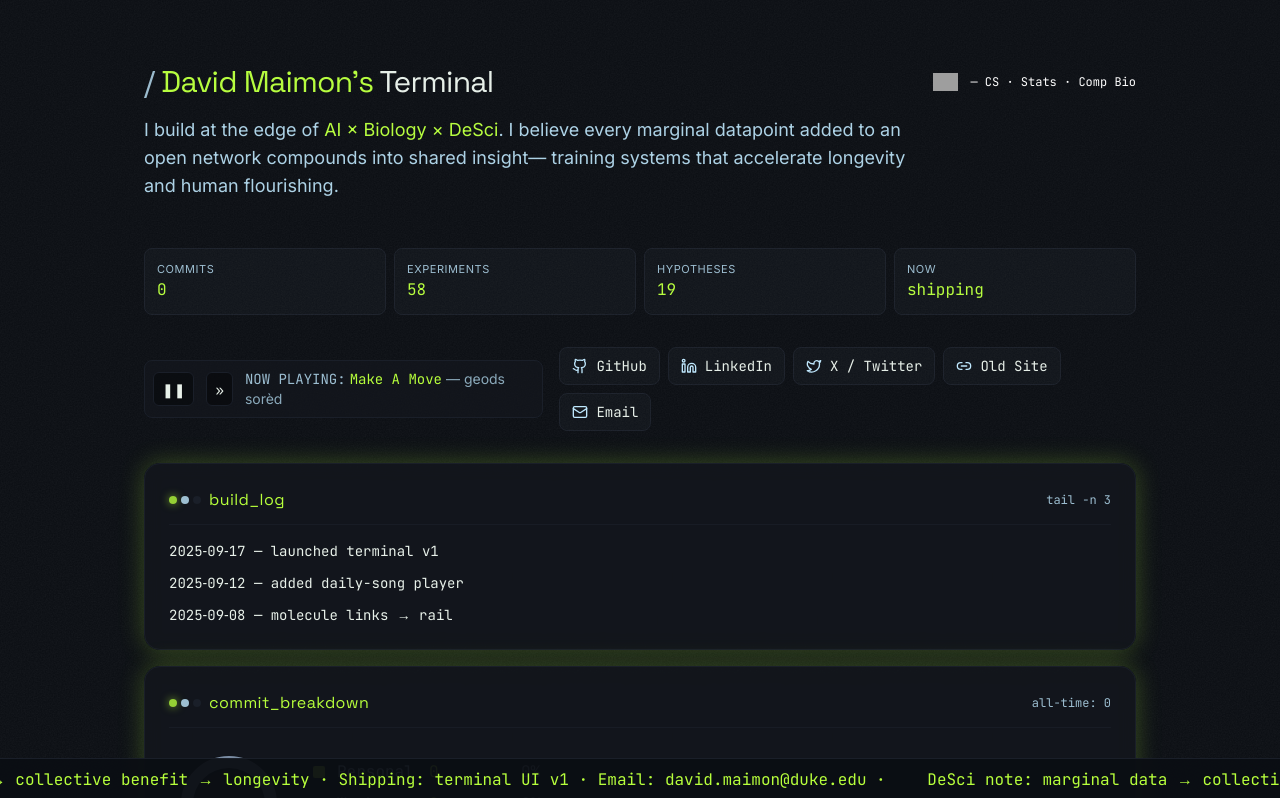
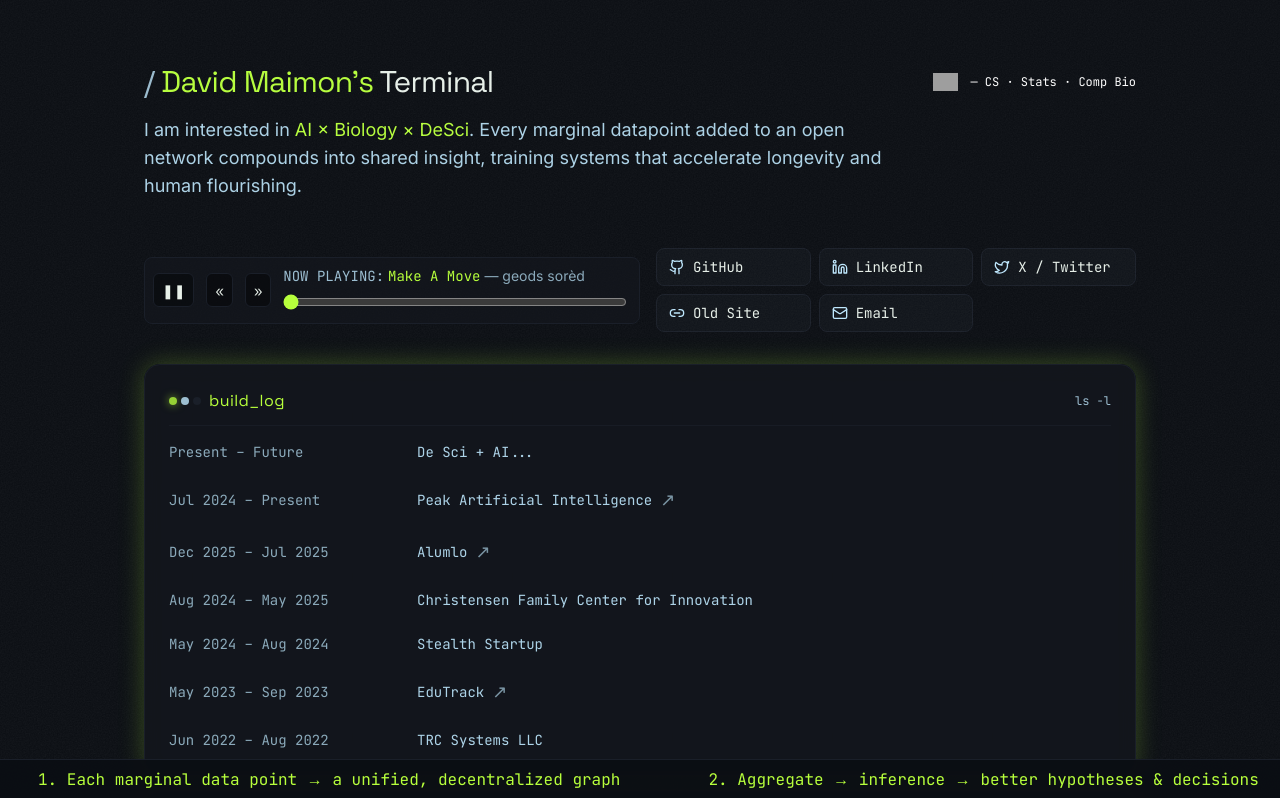
Before and after one commit to maimond123/davidmaimon.com, a Next.js app: page / in a window 1280 px wide. Shown: the top 798 px of the page. Built offline with nearby package versions, Linux system fonts and the light colour scheme; grey boxes are pictures that could not be loaded.

Commit message:
bunch of redesign

```diff
--- a/app/layout.tsx
+++ b/app/layout.tsx
@@ -7,7 +7,7 @@ const space = Space_Grotesk({ subsets: ["latin"], variable: "--font-space" });
 const jet = JetBrains_Mono({ subsets: ["latin"], variable: "--font-jet" });
 
 export const metadata: Metadata = {
-  title: "David Maimon — DeSci Terminal",
+  title: "David Maimon — Terminal",
   description: "Builder at the edge of AI × Biology × DeSci. Duke CS/Stats/Comp Bio.",
   metadataBase: new URL("https://your-domain.com"),
   icons: {
@@ -21,10 +21,10 @@ export const metadata: Metadata = {
   },
   manifest: "/favicon/site.webmanifest",
   openGraph: {
-    title: "DeSci Terminal",
+    title: "Terminal",
     description: "AI × Biology × DeSci",
     url: "https://your-domain.com",
-    siteName: "DeSci Terminal",
+    siteName: "Terminal",
     images: [{ url: "/og.png", width: 1200, height: 630 }],
     type: "website",
   },
--- a/app/page.tsx
+++ b/app/page.tsx
@@ -1,5 +1,4 @@
 import TerminalCard from "@/components/TerminalCard";
-import StatsBar from "@/components/StatsBar";
 import LinksRail from "@/components/LinksRail";
 import Ticker from "@/components/Ticker";
 import VibePlayer from "@/components/VibePlayer";
@@ -9,9 +8,20 @@ import TypewriterTitle from "@/components/TypewriterTitle";
 
 export default function Home() {
   const tickerItems = [
-    "DeSci note: marginal data → collective benefit → longevity",
-    "Shipping: terminal UI v1",
-    "Email: david.maimon@duke.edu",
+    "**DeSci Thesis:**",
+    "1. Each marginal data point → a unified, decentralized graph",
+    "2. Aggregate → inference → better hypotheses & decisions",
+    "3. Result: accelerated longevity & human flourishing with AI. "
+  ];
+
+  const experiences: { date: string; company: string; href?: string }[] = [
+    { date: "Present – Future", company: "De Sci + AI..." },
+    { date: "Jul 2024 – Present", company: "Peak Artificial Intelligence", href: "https://peak.watch" },
+    { date: "Dec 2025 – Jul 2025", company: "Alumlo", href: "https://alumlo.com" },
+    { date: "Aug 2024 – May 2025", company: "Christensen Family Center for Innovation" },
+    { date: "May 2024 – Aug 2024", company: "Stealth Startup" },
+    { date: "May 2023 – Sep 2023", company: "EduTrack", href: "https://startuptechnologies.wixsite.com/edutrack" },
+    { date: "Jun 2022 – Aug 2022", company: "TRC Systems LLC" },
   ];
 
   return (
@@ -35,29 +45,44 @@ export default function Home() {
           </div>
         </div>
         <p className="text-base md:text-lg text-ice/90 leading-relaxed max-w-3xl">
-          I build at the edge of <span className="text-lime">AI × Biology × DeSci</span>.
-          I believe every marginal datapoint added to an open network compounds into shared insight—
+          I am interested in <span className="text-lime">AI × Biology × DeSci</span>.
+          Every marginal datapoint added to an open network compounds into shared insight,
           training systems that accelerate longevity and human flourishing.
         </p>
       </header>
 
-      {/* Stats */}
-      <div className="mb-8">
-        <StatsBar />
-      </div>
+
 
       {/* Vibe + Links */}
       <div className="flex flex-col md:flex-row md:items-center gap-4 mb-8">
         <VibePlayer />
-        <LinksRail />
+        <div className="flex-1">
+          <LinksRail />
+        </div>
       </div>
 
       {/* Build Log / Projects */}
-      <TerminalCard title="build_log" right="tail -n 3">
-        <ul className="space-y-3 font-mono text-sm">
-          <li>2025‑09‑17 — launched terminal v1</li>
-          <li>2025‑09‑12 — added daily-song player</li>
-          <li>2025‑09‑08 — molecule links → rail</li>
+      <TerminalCard title="build_log" right="ls -l">
+        <ul className="space-y-6 font-mono text-sm">
+          {experiences.map((e) => (
+            <li key={`${e.date}-${e.company}`} className="flex items-baseline gap-6">
+              <span className="text-ice/70 w-48 md:w-56">{e.date}</span>
+              <span className="text-ice/90 inline-flex items-center gap-2">
+                {e.company}
+                {e.href && (
+                  <a
+                    href={e.href}
+                    target="_blank"
+                    rel="noreferrer"
+                    aria-label={`${e.company} external link`}
+                    className="text-ice/60 hover:text-lime transition text-base md:text-lg leading-none"
+                  >
+                    ↗
+                  </a>
+                )}
+              </span>
+            </li>
+          ))}
         </ul>
       </TerminalCard>
 
@@ -66,16 +91,6 @@ export default function Home() {
       {/* All-time commit breakdown */}
       <CommitBreakdown />
 
-      <div className="h-4" />
-
-      <TerminalCard title="desci_thesis" right="cat thesis.md">
-        <ol className="list-decimal pl-5 space-y-2 text-ice/90">
-          <li>Each marginal data point → a unified, decentralized graph.</li>
-          <li>Aggregate → inference → better hypotheses & decisions.</li>
-          <li>Result: accelerated longevity & human flourishing with AI.</li>
-        </ol>
-      </TerminalCard>
-
       <Ticker items={tickerItems} />
     </main>
   );
--- a/components/LinksRail.tsx
+++ b/components/LinksRail.tsx
@@ -10,7 +10,7 @@ const links = [
 
 export default function LinksRail() {
   return (
-    <div className="flex items-center gap-2 flex-wrap">
+    <div className="grid grid-cols-2 md:grid-cols-3 gap-2">
       {links.map(({ name, href, icon: Icon }) => (
         <a
           key={name}
--- a/components/StatsBar.tsx
+++ b/components/StatsBar.tsx
@@ -2,9 +2,14 @@ import { getCombinedCommitCountLastYear } from "@/lib/github";
 
 export default async function StatsBar() {
   const commits = await getCombinedCommitCountLastYear(365);
+  // Compute time elapsed (age) in years with 5 significant figures
+  const birthUTC = Date.UTC(2006, 4, 11, 5, 0, 0); // 2006-05-11 05:00:00 UTC
+  const msPerYear = 365.2425 * 24 * 60 * 60 * 1000;
+  const ageYears = (Date.now() - birthUTC) / msPerYear;
+  const timeElapsed = ageYears.toPrecision(5);
   const items = [
     { k: "commits", v: commits.toLocaleString() },
-    { k: "experiments", v: "58" },
+    { k: "time elapsed", v: timeElapsed },
     { k: "hypotheses", v: "19" },
     { k: "now", v: "shipping" },
   ] as const;
--- a/components/Ticker.tsx
+++ b/components/Ticker.tsx
@@ -1,11 +1,20 @@
 export default function Ticker({ items }: { items: string[] }) {
-  const text = items.join(" · ");
+  const spaced = ["", ...items]; // leading spacer
+  const Content = () => (
+    <div className="inline-flex items-center gap-14">
+      {spaced.map((it, i) => (
+        <span key={i} className="px-4 text-lime font-mono whitespace-nowrap">
+          {it}
+        </span>
+      ))}
+    </div>
+  );
   return (
     <div className="fixed bottom-0 inset-x-0 border-t border-line bg-bg/95">
-      <div className="overflow-hidden whitespace-nowrap">
-        <div className="inline-block py-2 animate-marquee">
-          <span className="px-4 text-lime font-mono">{text} · </span>
-          <span className="px-4 text-lime font-mono">{text} · </span>
+      <div className="overflow-hidden">
+        <div className="inline-flex py-2 animate-marquee">
+          <Content />
+          <Content />
         </div>
       </div>
     </div>
--- a/components/VibePlayer.tsx
+++ b/components/VibePlayer.tsx
@@ -81,6 +81,7 @@ function ensureAutoplay(src: string, shouldPlay: boolean): string {
 export default function VibePlayer() {
   const [index, setIndex] = useState<number>(0);
   const [playing, setPlaying] = useState<boolean>(true); // try to autoplay on mount
+  const [progress, setProgress] = useState<number>(0); // 0..100 synthetic progress
   const iframeRef = useRef<HTMLIFrameElement | null>(null);
   const track = EMBEDS[index] ?? EMBEDS[0];
 
@@ -95,7 +96,7 @@ export default function VibePlayer() {
   const displayArtist = track.artist ?? "Playlist";
 
   return (
-    <div className="inline-flex items-center gap-3 p-2 pr-3 rounded-lg border border-line bg-surface/70 relative">
+    <div className="inline-flex items-center gap-3 p-2 pr-3 rounded-lg border border-line bg-surface/70 relative w-full md:w-1/2">
       <button
         className="px-2 py-1 rounded-md bg-black/40 border border-line hover:border-lime/70"
         onClick={() => setPlaying((p) => !p)}
@@ -106,17 +107,38 @@ export default function VibePlayer() {
       <button
         className="px-2 py-1 rounded-md bg-black/40 border border-line hover:border-lime/70"
         onClick={() => {
+          setIndex((i) => (i - 1 + EMBEDS.length) % EMBEDS.length);
+          setPlaying(true);
+          setProgress(0);
+        }}
+        aria-label="Previous"
+      >
+        <span className="font-mono text-sm">«</span>
+      </button>
+      <button
+        className="px-2 py-1 rounded-md bg-black/40 border border-line hover:border-lime/70"
+        onClick={() => {
           setIndex((i) => (i + 1) % EMBEDS.length);
           setPlaying(true);
+          setProgress(0);
         }}
         aria-label="Next"
       >
         <span className="font-mono text-sm">»</span>
       </button>
-      <div className="text-sm">
+      <div className="text-sm flex-1 min-w-0">
         <span className="font-mono text-ice/80">NOW PLAYING:</span>{" "}
         <span className="font-mono text-lime">{displayTitle}</span>{" "}
         <span className="text-ice/70">— {displayArtist}</span>
+        <input
+          type="range"
+          min={0}
+          max={100}
+          value={progress}
+          onChange={(e) => setProgress(Number(e.target.value))}
+          className="w-full mt-2 accent-lime"
+          aria-label="Seek"
+        />
       </div>
       {/* Hidden iframe to keep layout unchanged while audio plays */}
       <iframe
--- a/tailwind.config.ts
+++ b/tailwind.config.ts
@@ -22,7 +22,7 @@ const config: Config = {
         mono: ["var(--font-jet)"],
       },
       animation: {
-        marquee: "marquee 24s linear infinite",
+        marquee: "marquee 40s linear infinite",
       },
       keyframes: {
         marquee: {
```
Also changed, not shown: components/TypewriterTitle.tsx (line endings or trailing spaces), public/favicon/duke_logo_1.png (added), 1 other file (tests, documents, lock files or other folders).
